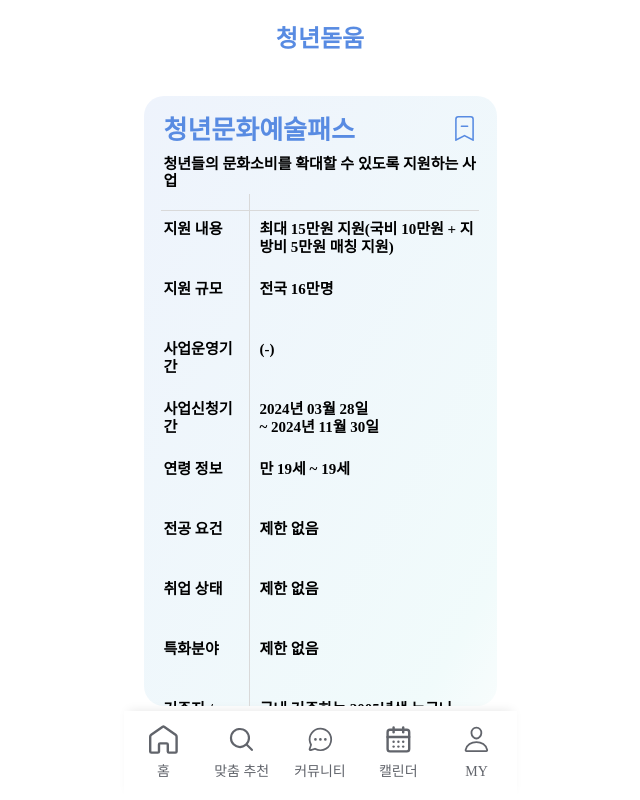
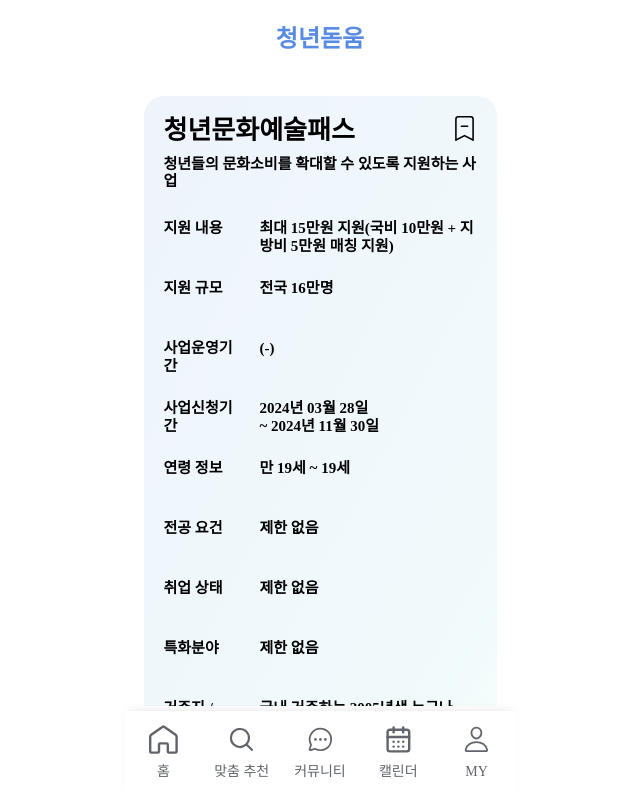
Before and after one commit to Whatdoyumin/Team-C-FE, a React (Vite) app: page /policy/1 in a window 1280 px wide. Shown: the whole page, without its empty margins (320-960 px from the left). Built offline with nearby package versions, Linux system fonts and the light colour scheme; a web font is replaced by a local one.

Commit message:
feat: 색상 global style로 변경, radius 스타일링 수정

```diff
--- a/src/pages/policyDetails/PolicyDetails.jsx
+++ b/src/pages/policyDetails/PolicyDetails.jsx
@@ -7,6 +7,7 @@
   };
   return (
     <S.Container>
+      <S.PolicyInfoCard>
         <S.Header>
           <S.Title>청년문화예술패스</S.Title>
           <S.Explain>
@@ -65,6 +66,7 @@
         ) : (
           <S.BookmarkIcon onClick={handleBookmarkClick} />
         )}
+      </S.PolicyInfoCard>
     </S.Container>
   );
 }
--- a/src/pages/policyDetails/policyDetails.style.js
+++ b/src/pages/policyDetails/policyDetails.style.js
@@ -4,17 +4,22 @@
 const Container = styled.div`
   display: flex;
   position: relative;
+  flex-direction: column;
+  height: calc(100vh - 190px);
+  overflow-y: scroll;
+`;
+
+const PolicyInfoCard = styled.div`
+  display: flex;
+  flex-direction: column;
+  border-radius: 20px;
   background: linear-gradient(
     to top left,
     rgba(244, 244, 244, 0.1) -10%,
     rgba(116, 215, 216, 0.1) 11%,
     rgba(88, 139, 226, 0.1) 100%
   );
-  border-radius: 20px;
-  height: 648px;
-  flex-direction: column;
-  height: calc(100vh - 190px);
-  overflow-y: scroll;
+  width: 100%;
 `;
 
 const BookmarkIcon = styled(BsBookmarkDash)`
@@ -25,7 +30,7 @@
   width: 40px;
   cursor: pointer;
   z-index: 1;
-  color: var(--color-blue-main);
+  color: var(--color-blue-700);
   width: 25px;
   height: 25px;
 `;
@@ -37,7 +42,7 @@
   width: 40px;
   cursor: pointer;
   z-index: 1;
-  color: var(--color-blue-main);
+  color: var(--color-blue-700);
   width: 25px;
   height: 25px;
 `;
@@ -50,7 +55,7 @@
 const Title = styled.div`
   display: flex;
   font-size: 26px;
-  color: var(--color-blue-main);
+  color: var(--color-blue-700);
   font-weight: bold;
 `;
 
@@ -65,13 +70,13 @@
 `;
 
 const Line = styled.div`
-  border-top: 1px solid #d9d9d9;
+  border-top: 1px solid var(--color-gray-300);
   width: 90%;
   display: flex;
   align-self: center;
 `;
 const Line2 = styled.div`
-  border-right: 1px solid #d9d9d9;
+  border-right: 1px solid var(--color-gray-300);
   height: 550px;
   display: flex;
   z-index: 1;
@@ -96,6 +101,7 @@
   height: 40px;
   font-size: 15px;
   font-weight: 600;
+  margin-left: 10px;
 `;
 export {
   Container,
@@ -110,4 +116,5 @@
   BookmarkFillIcon,
   BookmarkIcon,
   Line2,
+  PolicyInfoCard,
 };
```
Lines whose indentation alone changed are shown as unchanged.
